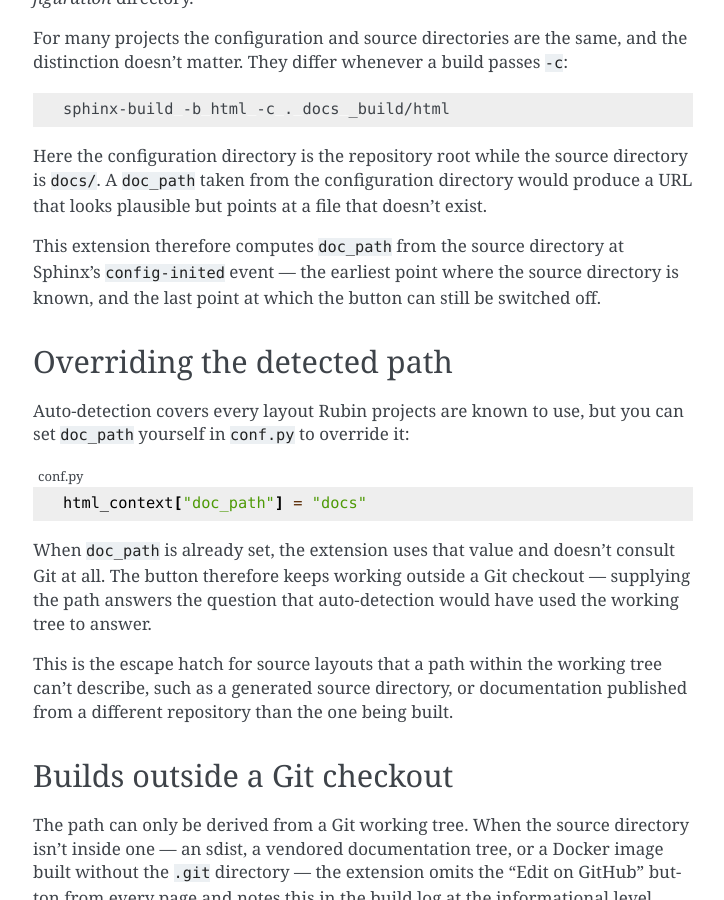
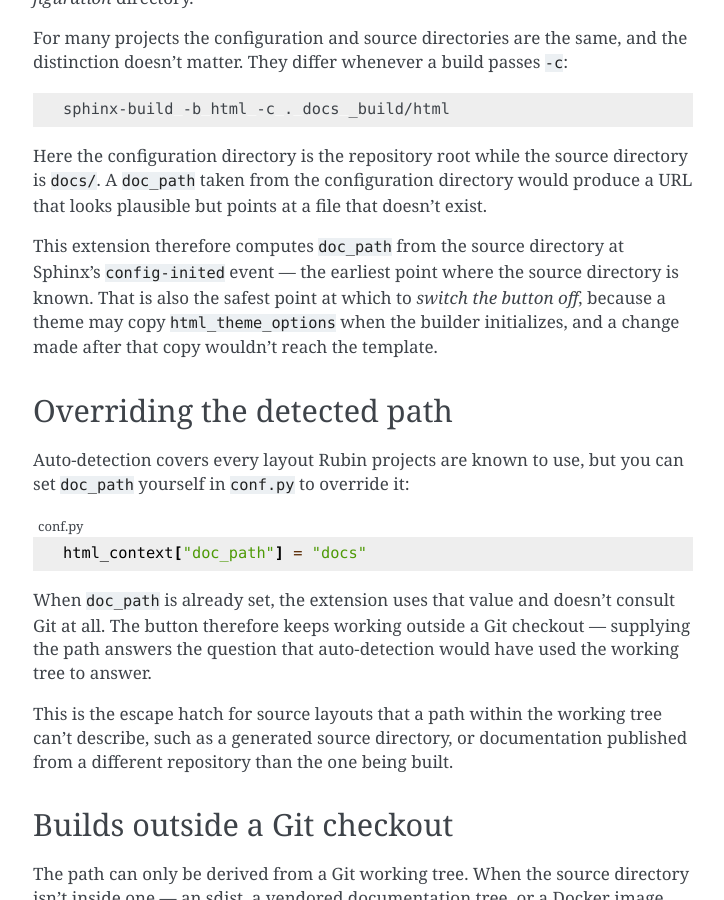
Before and after one commit to lsst-sqre/documenteer, a Sphinx documentation site: the page built from docs/sphinx-extensions/github-edit-link.rst, in a window 1280 px wide and 900 px high, scrolled down 989 px. Shown: the whole window, without its empty margins (387-1111 px from the left). Built offline with Sphinx 7.4.7, drawn with Linux system fonts in a browser that asks for light colours; pages that are not in the unit, such as notebooks, are missing from menus.

Commit message:
Correct the rationale for the config-inited hook
The claim that config-inited is the last event at which the button can
be disabled is too strong: on Sphinx 8.2 and 9.1 the HTML builder's
get_theme_config returns html_theme_options itself, so builder-inited
would still work there. The real reason is that a theme *may* copy the
options when the builder initializes -- pydata's own
get_theme_options_dict documents that ambiguity -- so settling it at
config-inited avoids depending on the version's behavior.

Also corrects 'silently omitted' in the TOML reference, which described
the pre-review behavior; the omission is logged at info level.

```diff
--- a/docs/guides/toml-reference.rst
+++ b/docs/guides/toml-reference.rst
@@ -433,7 +433,8 @@ This configuration requires information about the GitHub repository from these o
 The in-repository path of the documentation is detected automatically from where the Sphinx **source** directory sits in the Git working tree, so there is nothing to configure for it.
 Builds that keep :file:`conf.py` outside the source directory — ``sphinx-build -c . docs _build/html``, for instance — link to the right file.
 
-When the documentation isn't being built from a Git checkout (an sdist, or a Docker image built without the :file:`.git` directory) the path can't be determined, so the button is silently omitted from every page and the build proceeds normally.
+When the documentation isn't being built from a Git checkout (an sdist, or a Docker image built without the :file:`.git` directory) the path can't be determined, so the button is omitted from every page — noted in the build log at the informational level — and the build proceeds normally.
+To keep the button in that situation, set the path yourself with ``html_context["doc_path"]`` in :file:`conf.py`; see :doc:`/sphinx-extensions/github-edit-link`.
 
 .. _guide-project-show-last-updated:
 
--- a/docs/sphinx-extensions/github-edit-link.rst
+++ b/docs/sphinx-extensions/github-edit-link.rst
@@ -43,7 +43,8 @@ They differ whenever a build passes ``-c``:
 Here the configuration directory is the repository root while the source directory is :file:`docs/`.
 A ``doc_path`` taken from the configuration directory would produce a URL that looks plausible but points at a file that doesn't exist.
 
-This extension therefore computes ``doc_path`` from the source directory at Sphinx's ``config-inited`` event — the earliest point where the source directory is known, and the last point at which the button can still be switched off.
+This extension therefore computes ``doc_path`` from the source directory at Sphinx's ``config-inited`` event — the earliest point where the source directory is known.
+That is also the safest point at which to *switch the button off*, because a theme may copy ``html_theme_options`` when the builder initializes, and a change made after that copy wouldn't reach the template.
 
 Overriding the detected path
 ============================
```
Also changed, not shown: 1 other file.
